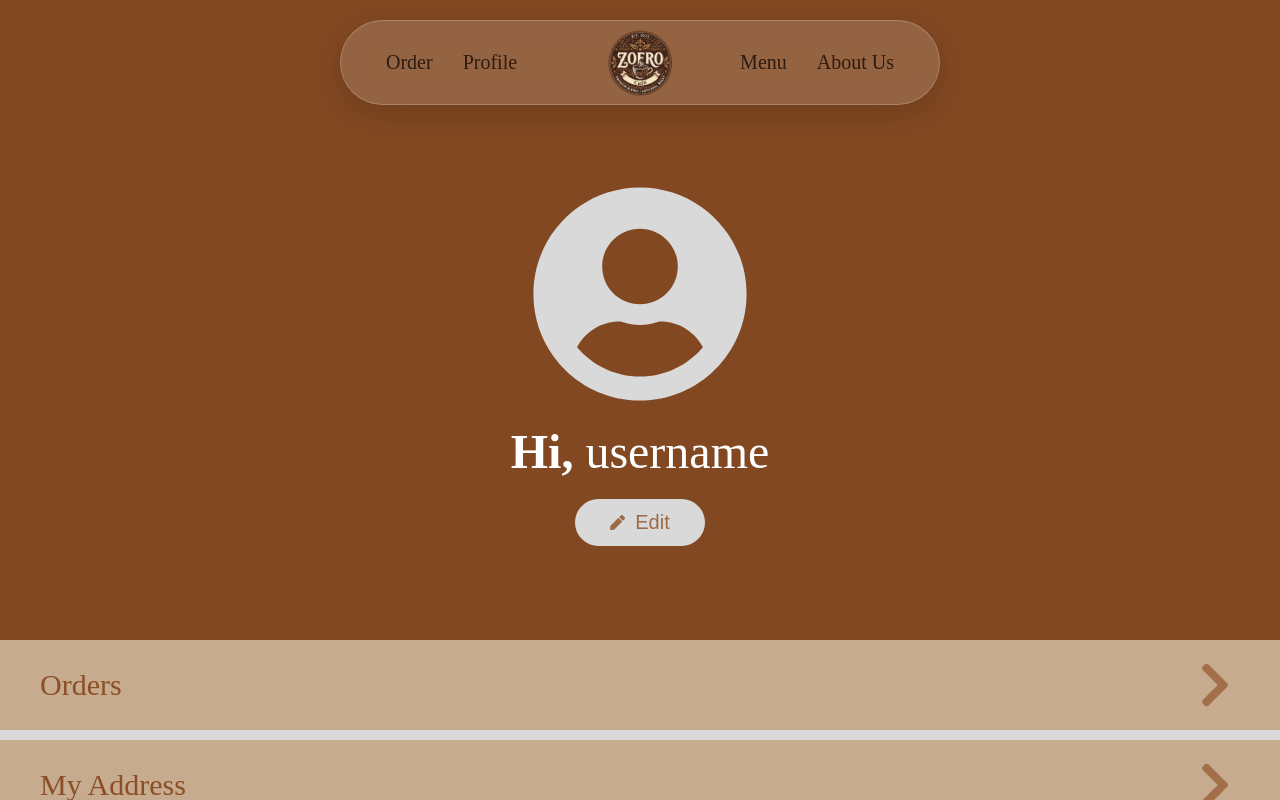
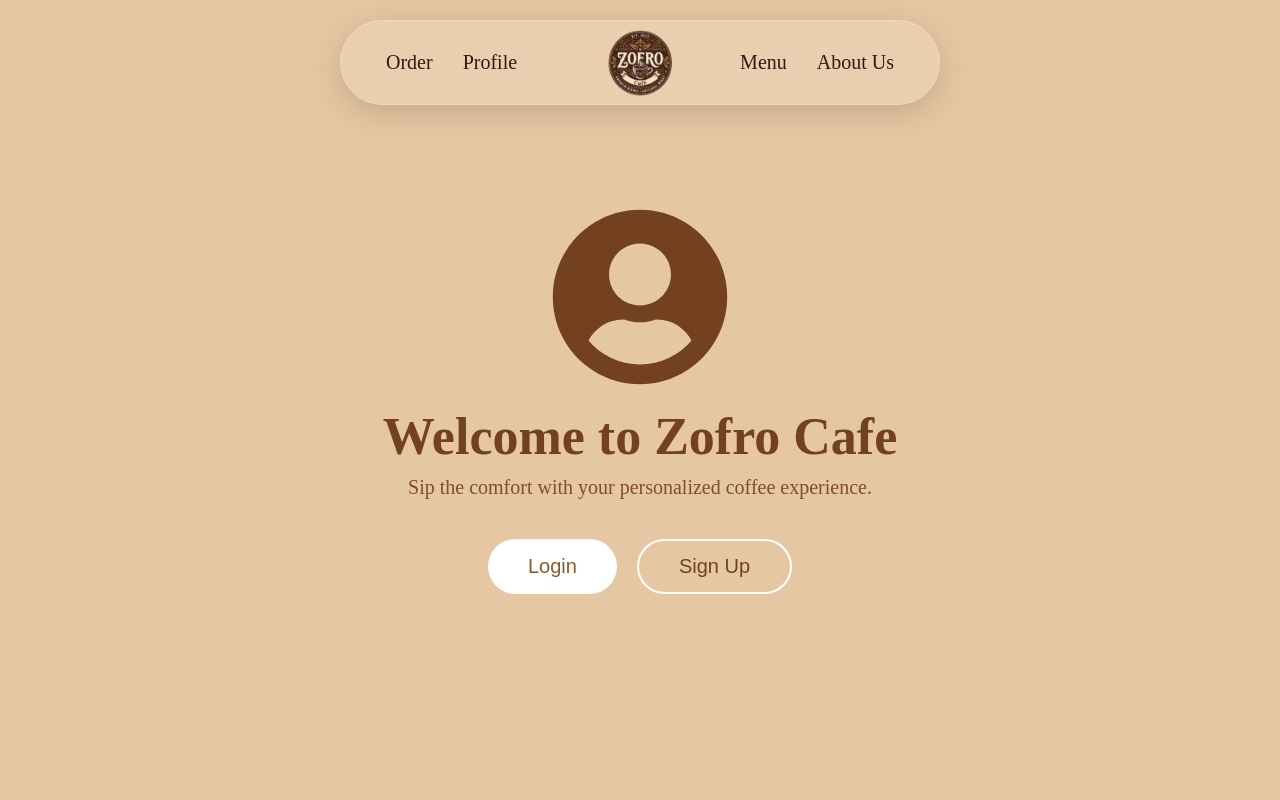
Before and after one commit to Anie-Jerson05/zofro, a React (Vite) app in the folder Zofro-Cafe/: page / in a window 1280 px wide. Both pictures are taken after a click on the item "Profile". Shown: the top 800 px of the page. Built offline with nearby package versions, Linux system fonts and the light colour scheme; a web font is replaced by a local one.

Commit message:
Refactor Profile page to Account component and add styling; update routing in App.jsx

```diff
--- a/Zofro-Cafe/src/App.jsx
+++ b/Zofro-Cafe/src/App.jsx
@@ -3,7 +3,8 @@
 import Home from "./pages/Home";
 import Menu from "./pages/Menu";
 import About from "./pages/About";
-import Profile from "./pages/Profile";
+// import Profile from "./pages/Profile";
+import Profile from "./pages/Account"
 import Order from "./pages/Order";
 import { BrowserRouter as Router, Route, Routes } from "react-router-dom";
 
--- /dev/null
+++ b/Zofro-Cafe/src/pages/Account.css
@@ -0,0 +1,87 @@
+/* Full page */
+.welcome-page {
+  width: 100%;
+  min-height: 100vh;
+
+  background: #e6c7a3;
+
+  display: flex;
+  justify-content: center;
+  align-items: center;
+
+  padding: 20px;
+}
+
+/* Center Box */
+.welcome-container {
+  display: flex;
+  flex-direction: column;
+  align-items: center;
+
+  text-align: center;
+}
+
+/* Icon */
+.welcome-icon {
+  font-size: 180px;
+  color: #734120;
+}
+
+/* Heading */
+.welcome-container h1 {
+  margin-top: 20px;
+
+  font-size: 52px;
+  color: #734120;
+}
+
+/* Paragraph */
+.welcome-container p {
+  margin-top: 10px;
+
+  font-size: 20px;
+  color: #814d2a;
+
+  max-width: 500px;
+}
+
+/* Buttons */
+.welcome-buttons {
+  display: flex;
+  gap: 20px;
+
+  margin-top: 40px;
+}
+
+/* Common Button */
+.login-btn,
+.signup-btn {
+  padding: 14px 40px;
+
+  border: none;
+  border-radius: 40px;
+
+  font-size: 20px;
+  cursor: pointer;
+
+  transition: 0.3s ease;
+}
+
+/* Login */
+.login-btn {
+  background: white;
+  color: #8b5a2b;
+}
+
+/* Signup */
+.signup-btn {
+  background: transparent;
+  border: 2px solid white;
+  color: #734120;
+}
+
+/* Hover */
+.login-btn:hover,
+.signup-btn:hover {
+  transform: scale(1.05);
+}
--- /dev/null
+++ b/Zofro-Cafe/src/pages/Account.jsx
@@ -0,0 +1,53 @@
+import React, { useState } from "react";
+import Profile from "./Profile";
+import "./Account.css";
+import { FaUserCircle } from "react-icons/fa";
+
+const Account = () => {
+
+  const [isLoggedIn, setIsLoggedIn] = useState(false);
+
+  return (
+    <>
+      {isLoggedIn ? (
+
+        <Profile />
+
+      ) : (
+
+        <div className="welcome-page">
+
+          <div className="welcome-container">
+
+            <FaUserCircle className="welcome-icon" />
+
+            <h1>Welcome to Zofro Cafe</h1>
+
+            <p>
+              Sip the comfort with your personalized coffee experience.
+            </p>
+
+            <div className="welcome-buttons">
+
+              <button
+                className="login-btn"
+                onClick={() => setIsLoggedIn(true)}
+              >
+                Login
+              </button>
+
+              <button className="signup-btn">
+                Sign Up
+              </button>
+
+            </div>
+
+          </div>
+
+        </div>
+      )}
+    </>
+  );
+};
+
+export default Account;
```
